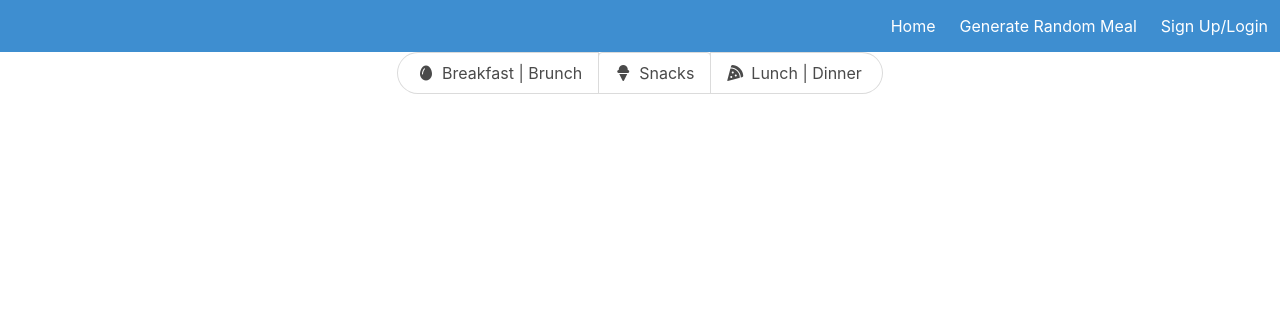
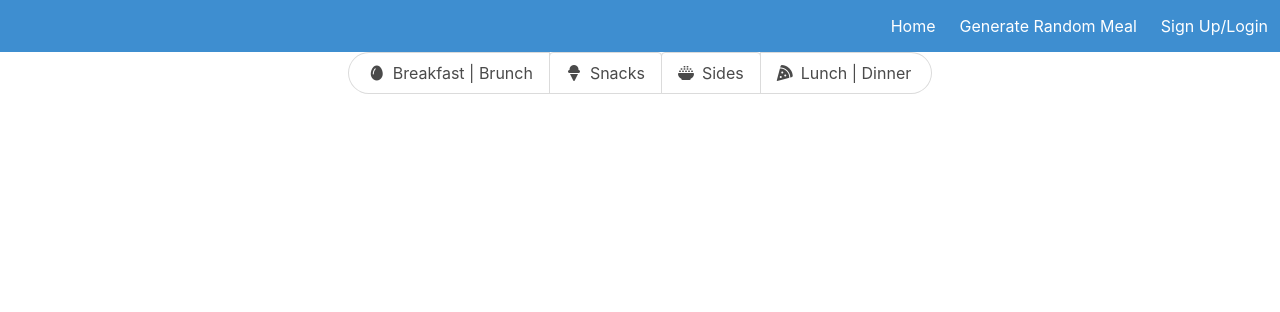
Before and after one commit to Alex-M-Howard/Capstone-Thyme2Eat, a Flask app: template Thyme2Eat/routes/user_routes/templates/favorites.html in a window 1280 px wide. Shown: the top 312 px of the page. Run offline with Flask 2, Linux system fonts and the light colour scheme; the template is opened without the code that fills it, so the values that code supplies are empty; some libraries are stand-ins or nearby versions.

Commit message:
Added sides to the meal type filter

```diff
--- a/Thyme2Eat/routes/meal_routes/templates/random_meal.html
+++ b/Thyme2Eat/routes/meal_routes/templates/random_meal.html
@@ -52,7 +52,8 @@
           <select name="type" id="type">
             <option value="" selected>Any</option>
             <option value="breakfast">Breakfast | Brunch</option>
-            <option value="Snack">Snack</option>
+            <option value="snack">Snack</option>
+            <option value="side">Sides</option>
             <option value="lunch">Lunch | Dinner</option>
           </select>
           </div>
--- a/Thyme2Eat/routes/user_routes/templates/favorites.html
+++ b/Thyme2Eat/routes/user_routes/templates/favorites.html
@@ -21,6 +21,12 @@
         <span>Snacks</span>
       </a>
     </li>
+    <li id="side">
+      <a>
+        <span class="icon is-small"><i class="fa-solid fa-bowl-rice" aria-hidden="true"></i></span>
+        <span>Sides</span>
+      </a>
+    </li>
     <li id="dinner">
       <a>
         <span class="icon is-small"><i class="fa-solid fa-pizza-slice" aria-hidden="true"></i></span>
```
